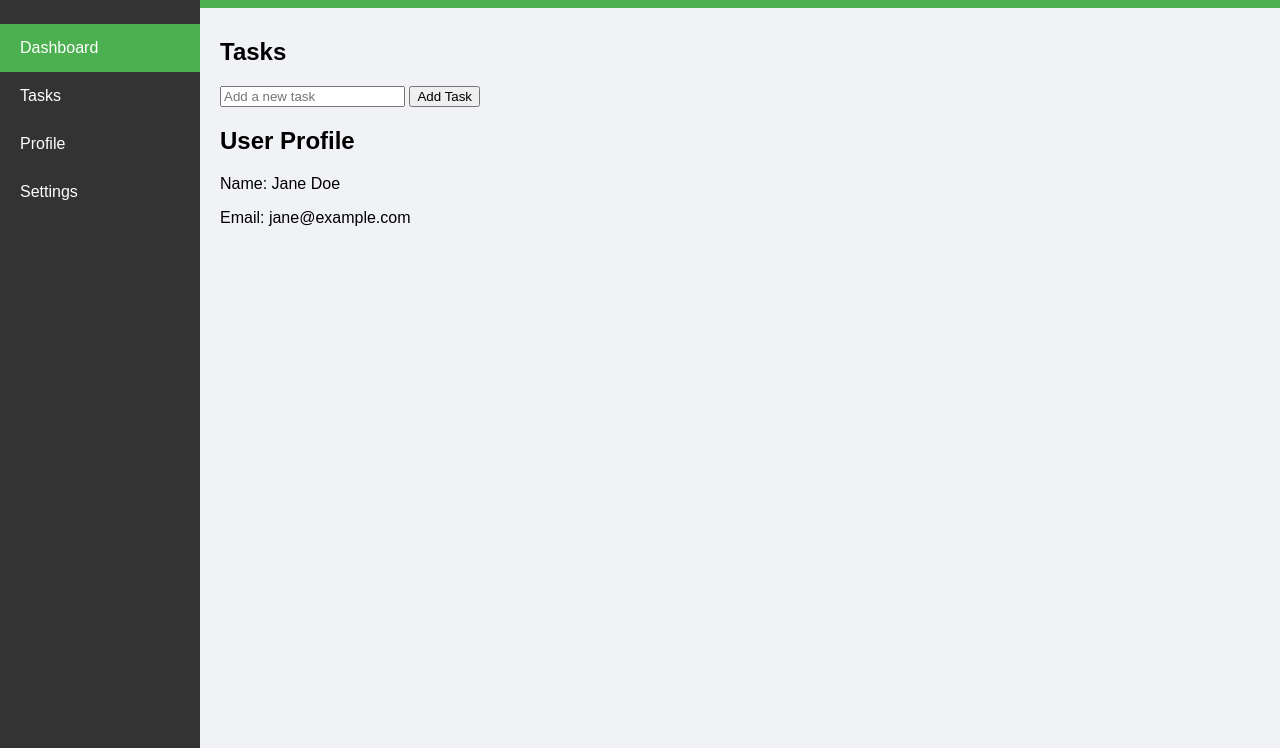
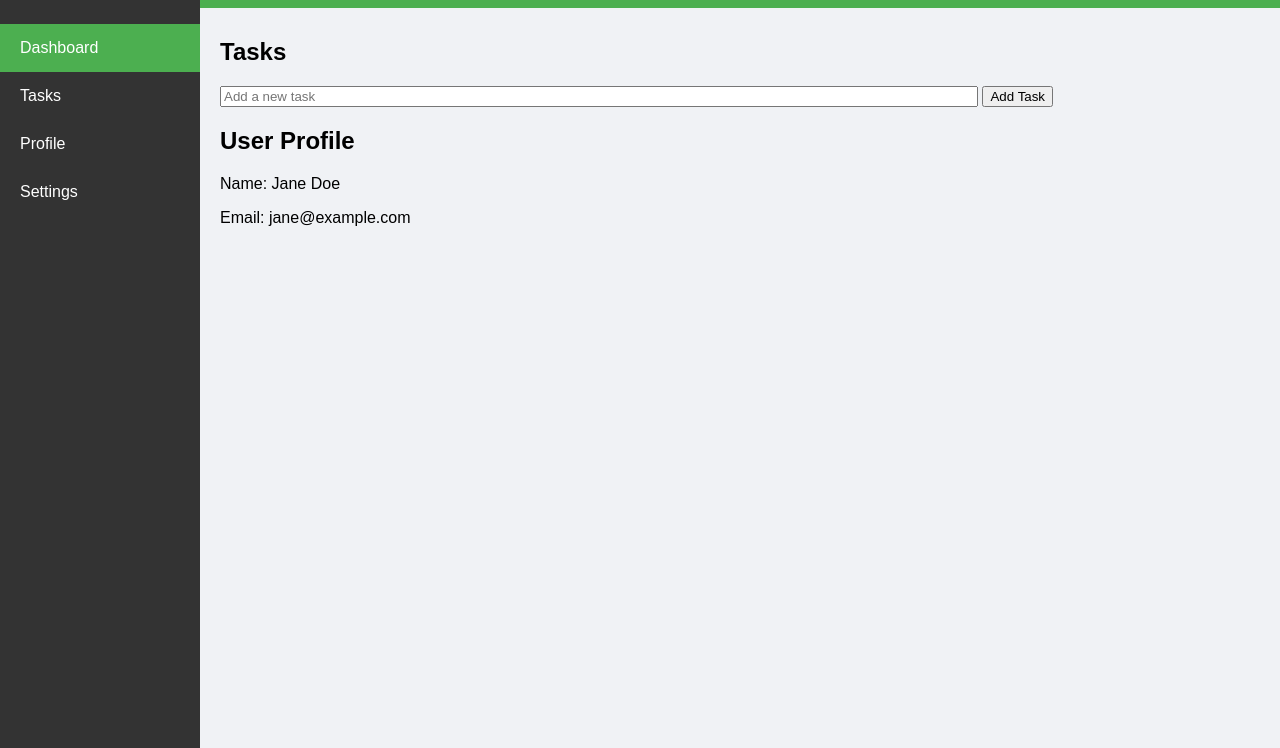
Before and after one commit to bhadradebapriya2021-bit/TaskManDash, a plain HTML site: page index.html in a window 1280 px wide. Shown: the part 52-800 px from the top of the page. Drawn offline with Linux system fonts and the light colour scheme.

Commit message:
Modified the width of the input field

```diff
--- a/index.html
+++ b/index.html
@@ -2,7 +2,7 @@
 <html lang="en">
 <head>
   <meta charset="UTF-8">
-  <meta name="viewport" content="width=device-width, initial-scale=1.0">
+  <meta name="viewport" content="width=device-width, initial-scale=5.0">
   <title>Task Manager Dashboard</title>
   <link rel="stylesheet" href="style.css">
 </head>
--- a/style.css
+++ b/style.css
@@ -65,3 +65,6 @@ main {
   cursor: pointer;
   padding: 5px 10px;
 }
+#task-input {
+  width: 750px; /* Makes the input 0.5 vw wide */
+}
```
